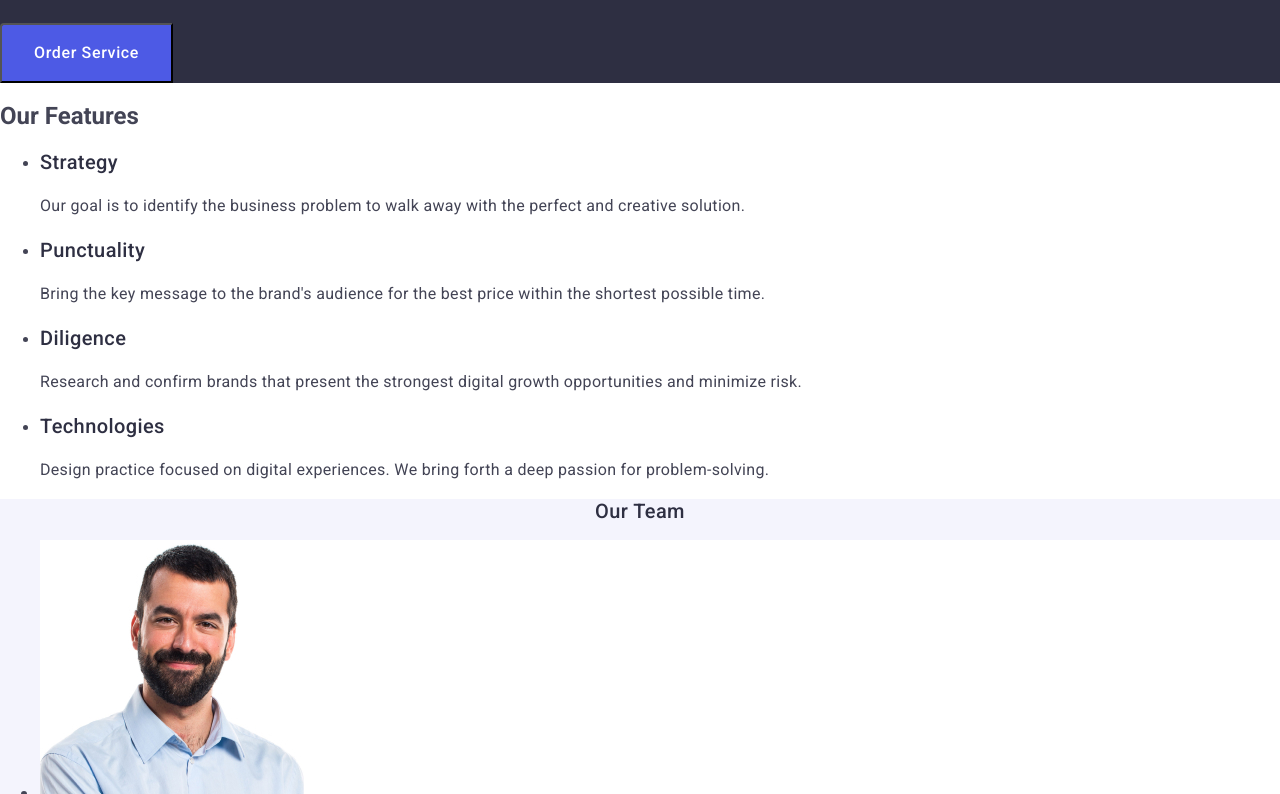
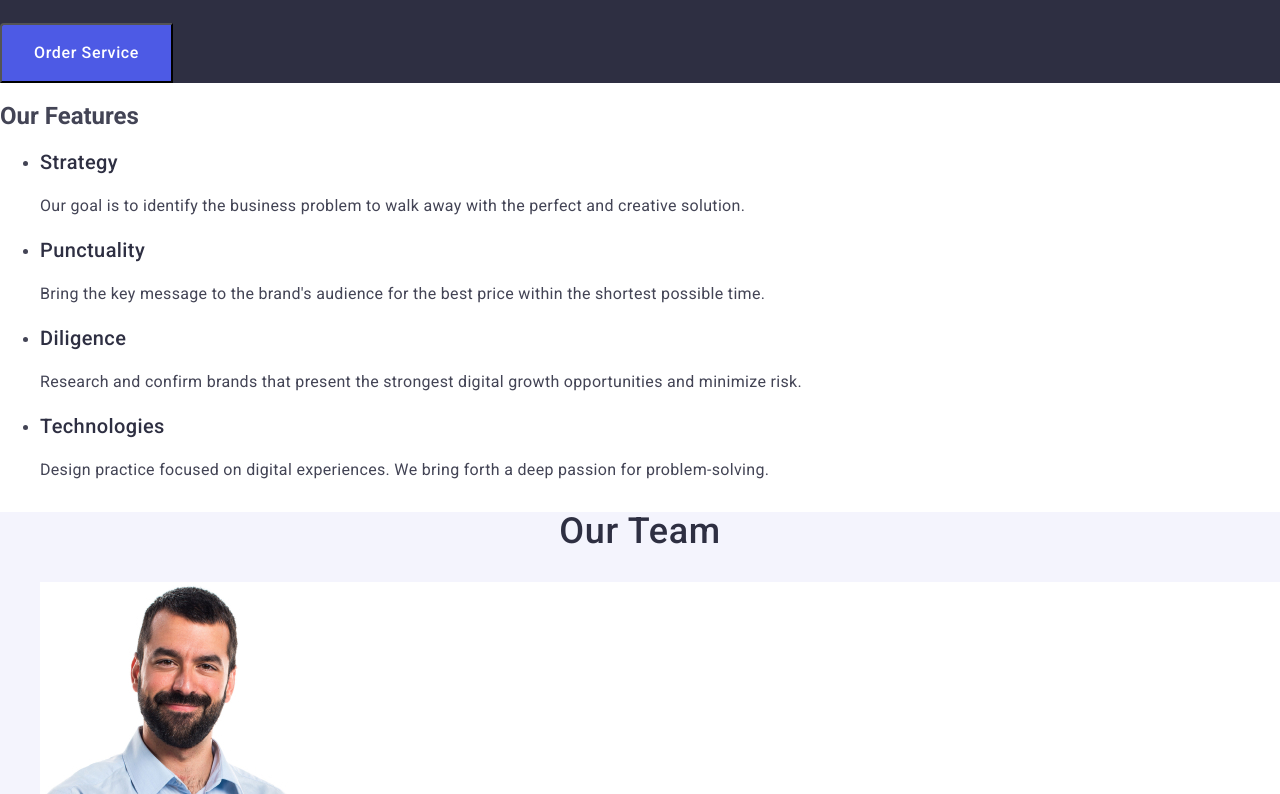
Before and after one commit to IonutSebastian9/goit-markup-hw-02, a plain HTML site: page index.html in a window 1280 px wide. Shown: the part 306-1100 px from the top of the page. Drawn offline with nearby package versions, Linux system fonts and the light colour scheme.

Commit message:
title-team-change

```diff
--- a/css/style.css
+++ b/css/style.css
@@ -105,7 +105,15 @@ body {
 .our-team-section {
   background-color: var(--cloud-color);
 }
-
+.our-team-title {
+  color: var(--navy-blue-text);
+  font-size: 36px;
+  line-height: 1.11;
+  text-align: center;
+  letter-spacing: 0.02em;
+  text-transform: capitalize;
+  font-weight: 500;
+}
 .our-team-titles {
   color: var(--navy-blue-text);
   font-size: 36px;
--- a/index.html
+++ b/index.html
@@ -97,7 +97,7 @@
         </ul>
       </section>
       <section class="our-team-section">
-        <h2 class="our-team-titles">Our Team</h2>
+        <h2 class="our-team-title">Our Team</h2>
         <ul>
           <li class="our-team-list">
             <img
```
